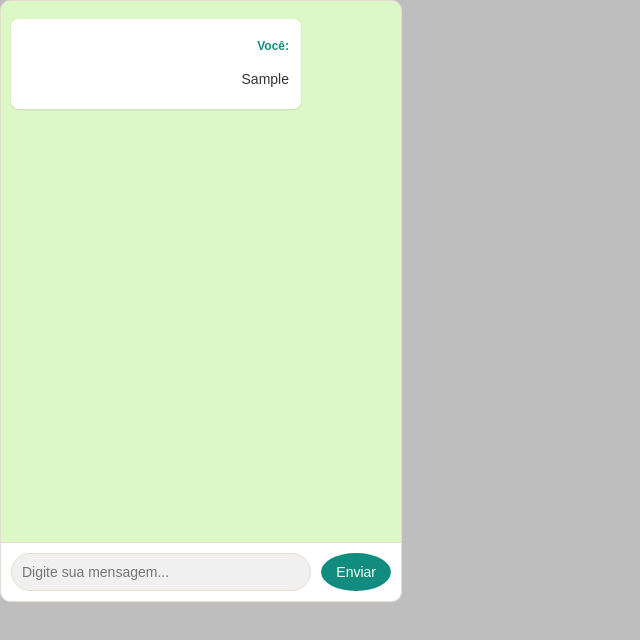
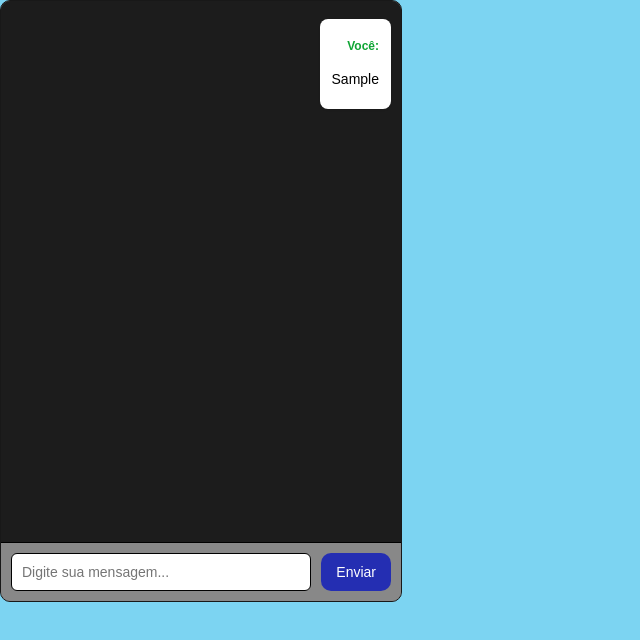
Before and after one commit to Realdo-Justino/projeto-abp, a React (Create React App) app: page /chat in a window 1280 px wide. Both pictures are taken after typing "Sample" into the empty fields and a click on the button "Enviar". Shown: the top 640 px of the page, without its empty margins (0-640 px from the left). Built offline with nearby package versions, Linux system fonts and the light colour scheme.

Commit message:
CSS
Mudança CSS

```diff
--- a/src/pages/chat/Chat.css
+++ b/src/pages/chat/Chat.css
@@ -1,8 +1,8 @@
 #userInputForm {
     display: flex;
     padding: 10px;
-    border-top: 1px solid #e5ddd5;
-    background-color: #ffffff;
+    border-top: 1px solid #000000;
+    background-color: #888888;
 }
 
 .chat-container {
@@ -10,18 +10,18 @@
     flex-direction: column;
     width: 400px;
     height: 600px;
-    border: 1px solid #e5ddd5;
+    border: 1px solid #181818;
     border-radius: 10px;
     overflow: hidden;
     font-family: Arial, sans-serif;
-    background-color: #e5ddd5;
+    background-color: #696969;
 }
 
 .list {
     flex: 1;
     padding: 10px;
     overflow-y: auto;
-    background-color: #dcf8c6;
+    background-color: #000000bb;
 }
 
 
@@ -29,10 +29,10 @@
     flex: 1;
     padding: 10px;
     font-size: 14px;
-    border: 1px solid #e5ddd5;
-    border-radius: 20px;
+    border: 1px solid #000000;
+    border-radius:6px;
     outline: none;
-    background-color: #f0f0f0;
+    background-color: #ffffff;
     color: #333;
 }
 
@@ -44,14 +44,14 @@
     margin-left: 10px;
     padding: 8px 15px;
     font-size: 14px;
-    color: #fff;
-    background-color: #128c7e;
+    color: #ffffff;
+    background-color: #0714c0c4;
     border: none;
-    border-radius: 50%;
+    border-radius: 10px;
     cursor: pointer;
     transition: background-color 0.3s;
 }
 
 .inputMessage:hover {
-    background-color: #075e54;
+    background-color: #0059ffbb;
 }
--- a/src/pages/chat/Chat.tsx
+++ b/src/pages/chat/Chat.tsx
@@ -4,6 +4,7 @@ import Message from './components/message/message';
 import './Chat.css';
 
 function Chat() : JSX.Element {
+
     const inputMessageRef = useRef<HTMLInputElement|null>(null);
     const chatRef = useRef<HTMLDivElement|null>(null);
 
@@ -25,10 +26,11 @@ function Chat() : JSX.Element {
         if (chatRef.current) {
             chatRef.current!.scrollTop = chatRef.current!.scrollHeight;
         }
-      }, [messages]
+    }, [messages]
     );
 
     return (
+
         <div className = "chat-container">
             <div ref = {chatRef} className = "list">
                 {messages.map((message, id) => (Message(id, message)))}
--- a/src/pages/chat/components/message/message.css
+++ b/src/pages/chat/components/message/message.css
@@ -1,22 +1,28 @@
 .message {
     display: flex;
     flex-direction: column;
-    align-items: flex-end;
+    justify-content: end;
+    align-items: flex-end ;
     margin: 8px 0;
     padding: 8px 12px;
-    max-width: 70%;
-    background-color: #fff;
+    background-color: #ffffff;
     border-radius: 8px;
     box-shadow: 0 1px 2px rgba(0, 0, 0, 0.1);
+    max-width: 90%;
 }
 
 .messages {
     font-size: 14px;
-    color: #333;
+    color: #000000;
 }
 
 .userMessage {
     font-size: 12px;
-    color: #128c7e;
+    color: #0fa534;
     margin-bottom: 4px;
 }
+.messagesscss{
+    display: flex;
+    justify-content: end;
+    align-items: end;
+}
--- a/src/pages/chat/components/message/message.tsx
+++ b/src/pages/chat/components/message/message.tsx
@@ -2,10 +2,11 @@ import './message.css';
 
 function Message(id : number, message : string) : JSX.Element {
     return (
+        <div key={id} className='messagesscss'>
         <div key = {id} className = 'message'>
             <h3 className = "userMessage">Você:</h3>
             <p className = "messages">{message}</p>
-        </div>
+        </div></div>
     );
 }
 
--- a/src/pages/login/Login.css
+++ b/src/pages/login/Login.css
@@ -1,5 +1,5 @@
 body {
-  background-color: rgb(190, 190, 190);
+  background-color: rgba(0, 173, 230, 0.514);
   text-align: center;
 }
 
@@ -13,15 +13,17 @@ body {
 .LoginForm {
   display: flex;
   flex-direction: column;
-  background-color: white;
+  background-color: rgb(0, 174, 255);
   width: 400px;
   border-radius: 10px;
-  margin: 5px auto;
+  margin: 10px auto;
+  border: 1px solid;
 }
 
 .InputField {
   margin-top: 10px;
-  border-radius: 5px;
+  border-radius: 2px;
+  border: 1px solid;
 }
 
 #FormLogin {
@@ -32,6 +34,12 @@ body {
 }
 
 #LoginButton {
+  background-color: rgb(0, 89, 255);
   margin-top: 10px;
   margin-bottom: 10px;
+  padding: 7px 20px;
+  border-radius: 5px;
+  border: 1px solid ;
+  cursor: pointer;
+        transition: background-color 0.9s;
 }
```
